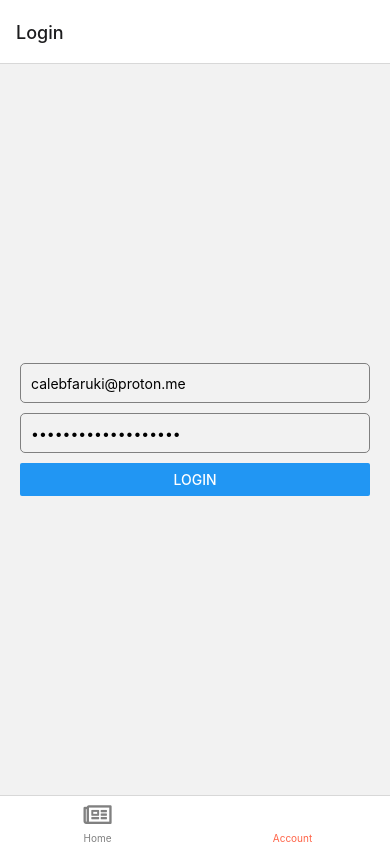
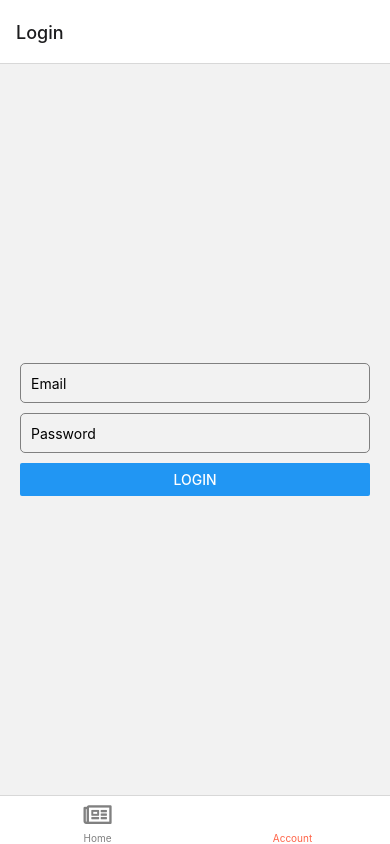
Before and after one commit to calebfaruki/siftd, a React Native app: screen /Account in a window 390 px wide. Built offline with nearby package versions, Linux system fonts and the light colour scheme; no server answers.

Commit message:
Delete login prefill

```diff
--- a/screens/LoginScreen.tsx
+++ b/screens/LoginScreen.tsx
@@ -5,8 +5,8 @@ import * as cookies from '../utilities/cookies';
 import { LoginScreenProps } from '../stacks/AccountStack';
 
 export default function LoginScreen({ navigation }: LoginScreenProps) {
-  const [email, setEmail] = React.useState('calebfaruki@proton.me');
-  const [password, setPassword] = React.useState('AQM4qrx7rdc1ndu.fcq');
+  const [email, setEmail] = React.useState('');
+  const [password, setPassword] = React.useState('');
 
   const handleLogin = async () => {
     try {
```
